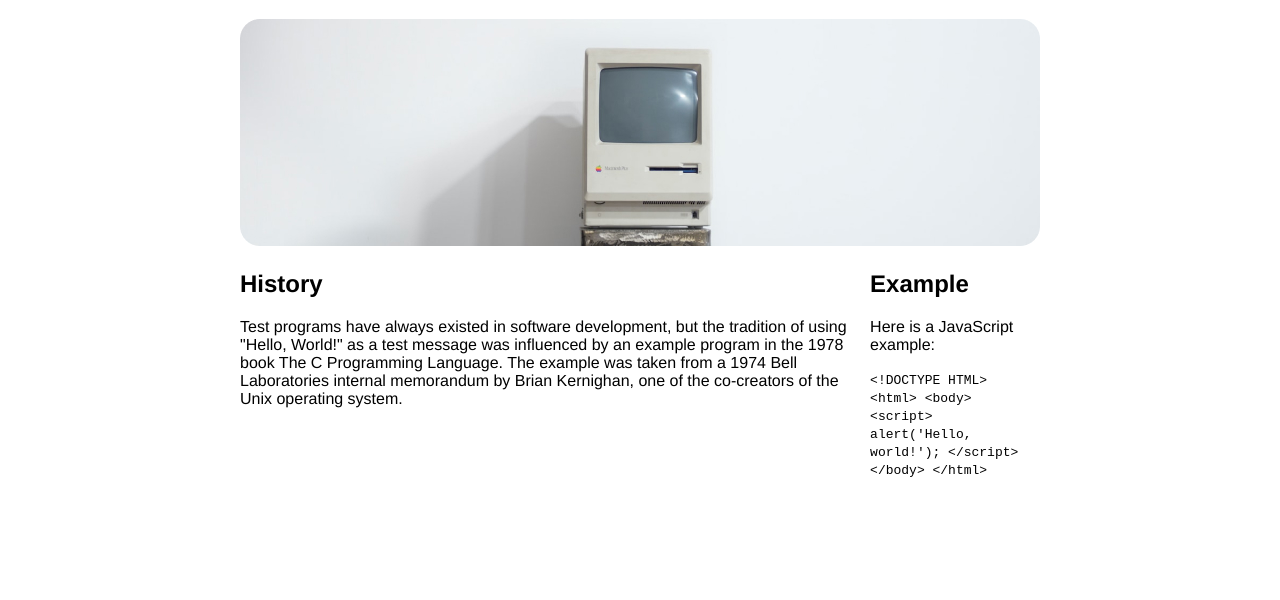
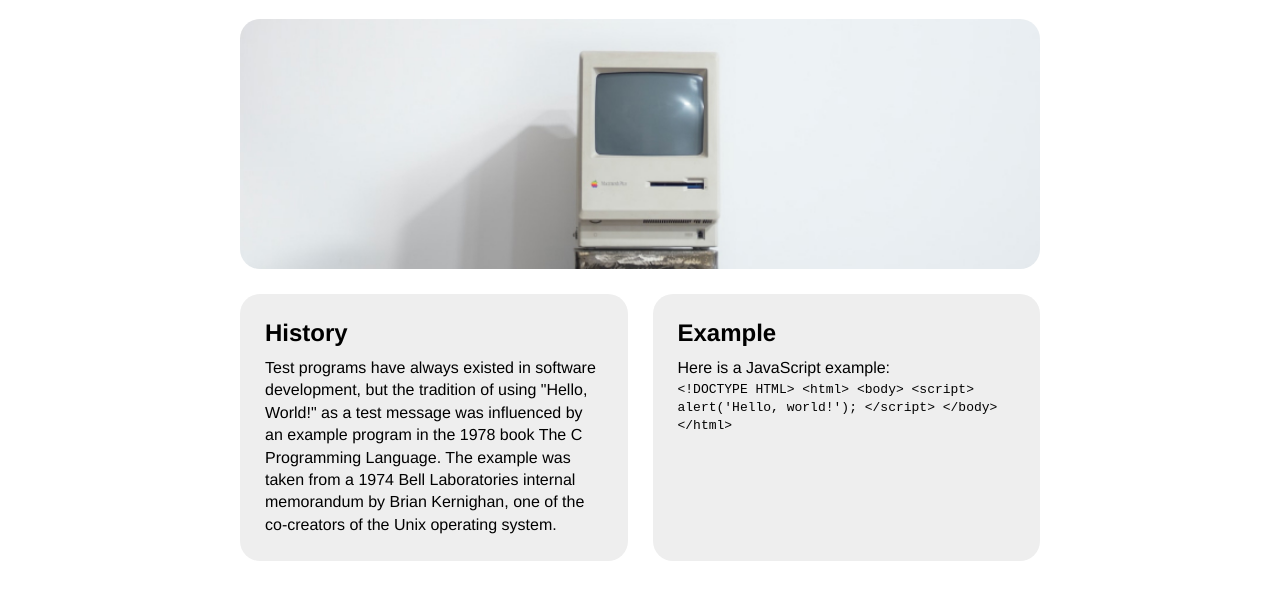
Before and after one commit to boyder/Hello-World-v2, a plain HTML site: page index.html in a window 1280 px wide. Shown: the part 76-676 px from the top of the page. Drawn offline with Linux system fonts and the light colour scheme.

Commit message:
added style

```diff
--- a/index.html
+++ b/index.html
@@ -10,7 +10,9 @@
   <body>
     <main>
       <h1>HelloWorld</h1>
-    <img src="Images/Computer image.jpg" alt="Vintage mac">
+    <div class="masthead">
+
+    </div>
     <div class="details">
       <section>
         <h2>History</h2>
--- a/screen.css
+++ b/screen.css
@@ -12,10 +12,37 @@ main {
 	width: 800px;
 }
 
+.masthead {
+	background-image: url(Images/ComputerImage.jpg);
+	background-size: cover;
+	background-position: bottom;
+	height: 250px;
+	border-radius: 20px;
+}
+
 .details {
 	display: flex;
+	gap: 25px;
+}
+
+.details section {
+	flex-grow: 1;
+	flex-basis: 0;
+	background: #eee;
+	padding:  25px;
+	border-radius: 20px;
+	margin-top: 25px;
 }
 
 img {
  width: 100%;
 }
+
+h2 {
+	margin: 0 0 10px 0;
+}
+
+p {
+	margin: 0;
+	line-height: 1.4em;
+}
```
Also changed, not shown: Images/ComputerImage.jpg (renamed from Images/Computer image.jpg).
